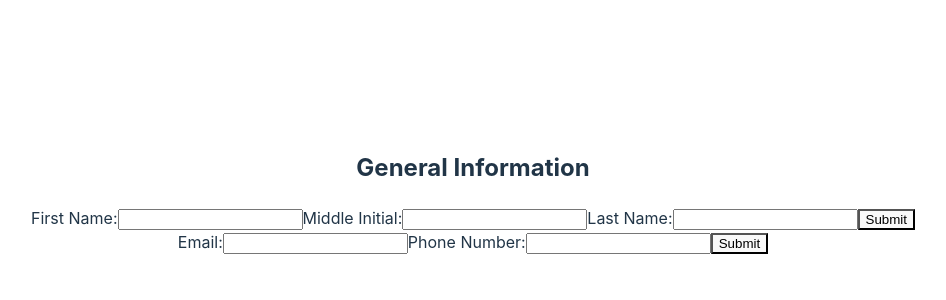
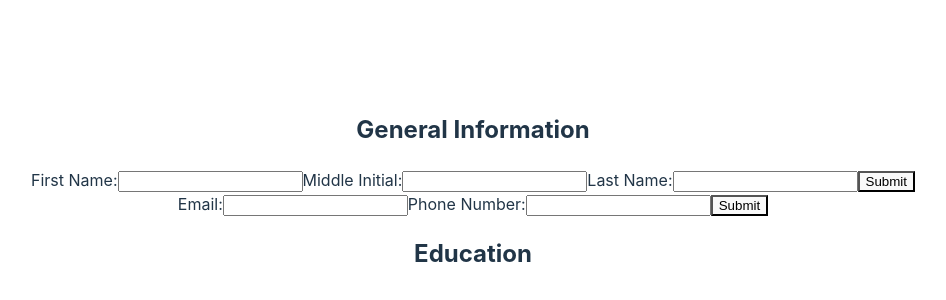
Before and after one commit to CameronTheDeveloper/cv-application, a React app: page / in a window 1280 px wide. Shown: the part 208-508 px from the top of the page, without its empty margins (167-1113 px from the left). Built offline with nearby package versions, Linux system fonts and the light colour scheme; the HTML template or start-up script is replaced by a standard one.

Commit message:
Add EducationSection component to DOM

```diff
--- a/src/App.jsx
+++ b/src/App.jsx
@@ -1,5 +1,6 @@
 import { useState } from 'react';
 import GeneralSection from './components/GeneralSection';
+import EducationSection from './components/EducationSection';
 import './App.css';
 
 function App() {
@@ -8,6 +9,7 @@ function App() {
     <>
       <div>
         <GeneralSection></GeneralSection>
+        <EducationSection></EducationSection>
       </div>
     </>
   );
--- a/src/components/EducationSection.jsx
+++ b/src/components/EducationSection.jsx
@@ -0,0 +1,11 @@
+import { useState } from "react";
+import Section from "./Section";
+
+export default function EducationSection() {
+    return (
+        <Section
+            sectionTitle={'Education'}
+            sectionID={'education-section'}>
+        </Section>
+    );
+}
```
